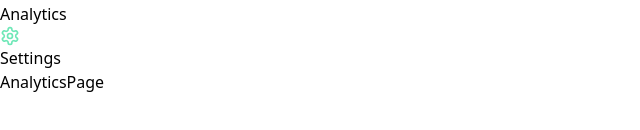
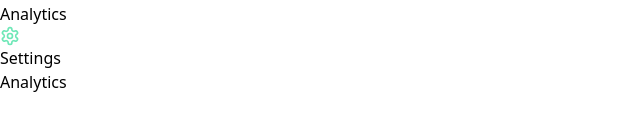
Before and after one commit to MirosBL45/dashboard, a React (Vite) app: page /analytics in a window 1280 px wide. Shown: the part 268-398 px from the top of the page, without its empty margins (0-640 px from the left). Built offline with nearby package versions, Linux system fonts and the light colour scheme.

Commit message:
analytics started

```diff
--- a/src/pages/AnalyticsPage.jsx
+++ b/src/pages/AnalyticsPage.jsx
@@ -1,3 +1,9 @@
+import {
+  BottomPageWrapper,
+  PageWrapper,
+  StatCard,
+} from '../components/common/w-allCommon';
+
 export default function AnalyticsPage() {
-  return <div>AnalyticsPage</div>;
+  return <PageWrapper title={'Analytics'} />;
 }
```
